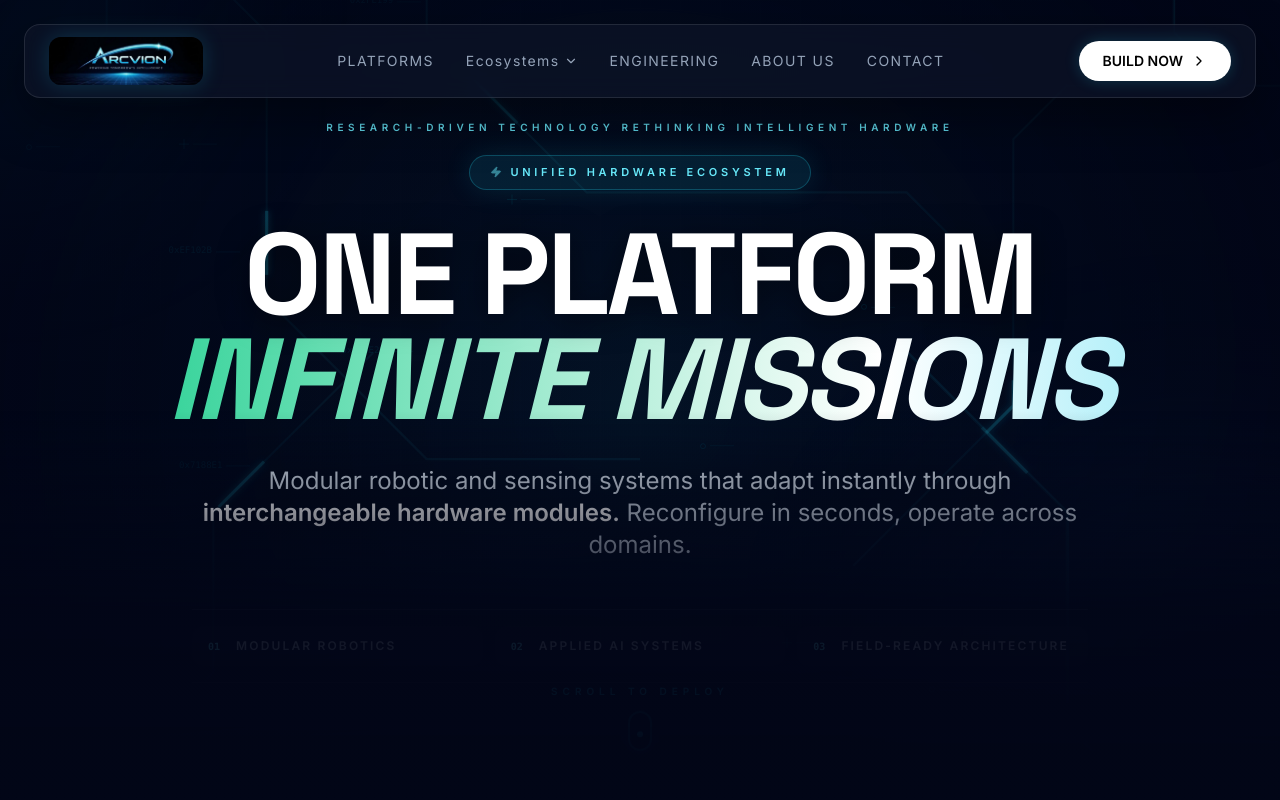
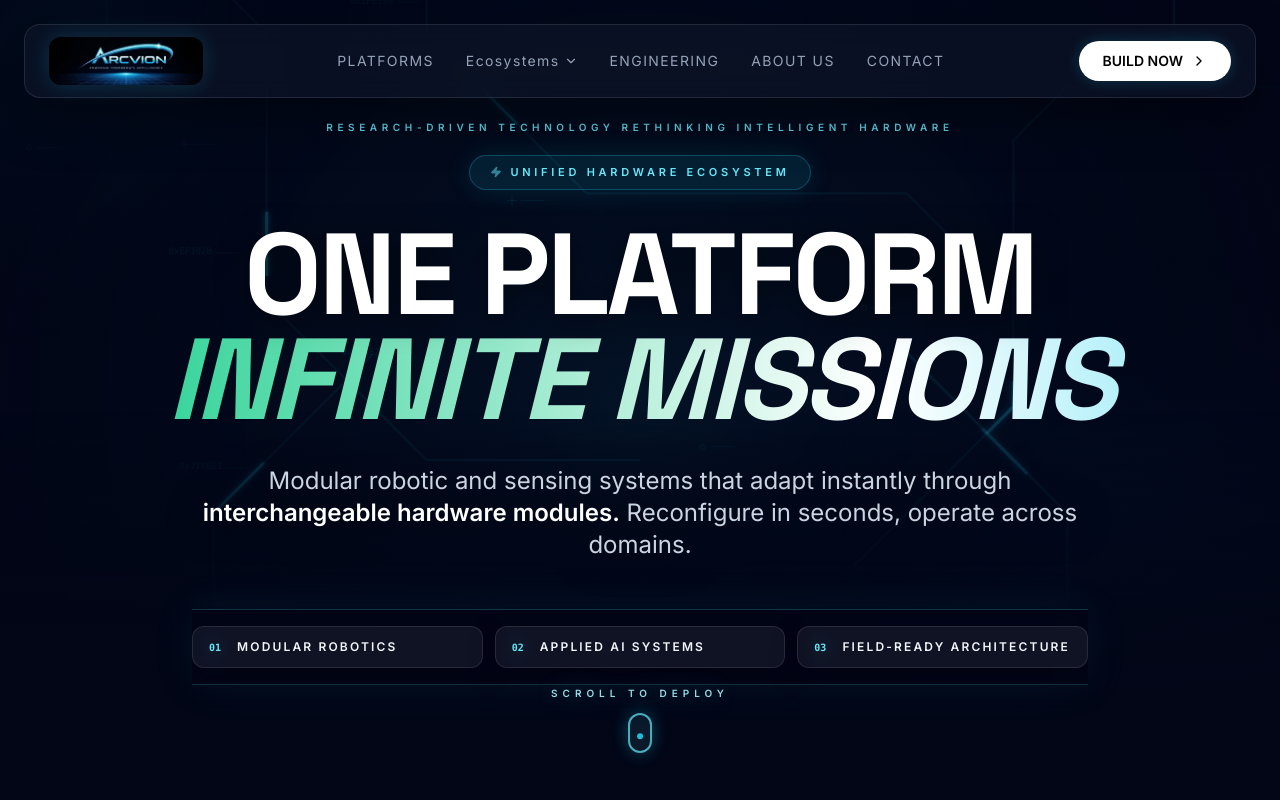
Before and after one commit to Ankushsarma/arcFrontend, a React (Vite) app: page / in a window 1280 px wide. Shown: the top 800 px of the page. Built offline with nearby package versions, Linux system fonts and the light colour scheme.

Commit message:
Update Hero.tsx

```diff
--- a/components/Hero.tsx
+++ b/components/Hero.tsx
@@ -223,7 +223,7 @@ export const Hero: React.FC<HeroProps> = ({ scrollY }) => {
 
       <motion.div
         style={{ y: textY }}
-        className="relative z-10 w-full max-w-7xl px-6 text-center"
+        className="relative z-30 w-full max-w-7xl px-6 text-center"
       >
         <motion.div
           initial={{ opacity: 0, y: -20 }}
@@ -275,7 +275,7 @@ export const Hero: React.FC<HeroProps> = ({ scrollY }) => {
           initial={{ opacity: 0, y: 18 }}
           animate={{ opacity: 1, y: 0 }}
           transition={{ duration: 0.8, delay: 0.9 }}
-          className="mx-auto mt-12 grid max-w-4xl gap-3 border-y border-white/10 py-4 text-left sm:grid-cols-3"
+          className="mx-auto mt-12 grid max-w-4xl gap-3 border-y border-cyan-300/20 bg-slate-950/35 py-4 text-left shadow-[0_0_45px_rgba(34,211,238,0.08)] backdrop-blur-sm sm:grid-cols-3"
         >
           {[
             ["01", "Modular robotics"],
@@ -284,12 +284,12 @@ export const Hero: React.FC<HeroProps> = ({ scrollY }) => {
           ].map(([index, label]) => (
             <div
               key={label}
-              className="flex items-center gap-4 rounded-xl bg-white/[0.025] px-4 py-3"
+              className="flex items-center gap-4 rounded-xl border border-white/10 bg-white/[0.06] px-4 py-3 shadow-[0_10px_30px_rgba(0,0,0,0.22)]"
             >
-              <span className="font-mono text-[10px] font-black text-cyan-300">
+              <span className="font-mono text-[10px] font-black text-cyan-300 drop-shadow-[0_0_10px_rgba(34,211,238,0.45)]">
                 {index}
               </span>
-              <span className="text-xs font-bold uppercase tracking-[0.18em] text-slate-300">
+              <span className="text-xs font-black uppercase tracking-[0.18em] text-slate-100">
                 {label}
               </span>
             </div>
@@ -298,15 +298,15 @@ export const Hero: React.FC<HeroProps> = ({ scrollY }) => {
       </motion.div>
 
       <motion.div
-        className="absolute bottom-[60px] left-1/2 -translate-x-1/2 flex flex-col items-center gap-3 opacity-80 cursor-pointer group"
+        className="absolute bottom-[60px] left-1/2 z-30 -translate-x-1/2 flex cursor-pointer flex-col items-center gap-3 opacity-90 group"
         initial={{ opacity: 0 }}
-        animate={{ opacity: 0.8 }}
+        animate={{ opacity: 0.9 }}
         transition={{ delay: 2.2 }}
       >
-        <span className="text-[10px] tracking-[0.5em] font-black text-cyan-400 uppercase group-hover:text-white transition-colors">
+        <span className="text-[10px] tracking-[0.5em] font-black text-cyan-200 uppercase drop-shadow-[0_0_14px_rgba(34,211,238,0.55)] transition-colors group-hover:text-white">
           Scroll to deploy
         </span>
-        <div className="w-6 h-10 border-2 border-cyan-400/50 rounded-full p-1 flex justify-center shadow-[0_0_10px_rgba(34,211,238,0.2)]">
+        <div className="flex h-10 w-6 justify-center rounded-full border-2 border-cyan-300/80 bg-cyan-300/10 p-1 shadow-[0_0_18px_rgba(34,211,238,0.35)]">
           <motion.div
             animate={{ y: [0, 16, 0] }}
             transition={{ duration: 1.5, repeat: Infinity, ease: "easeInOut" }}
```
